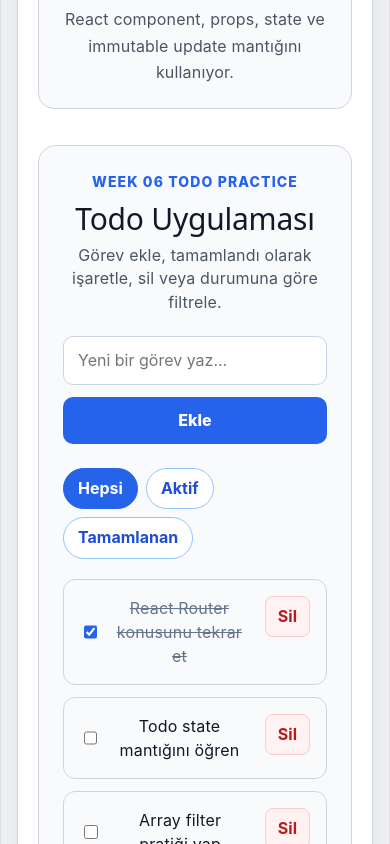
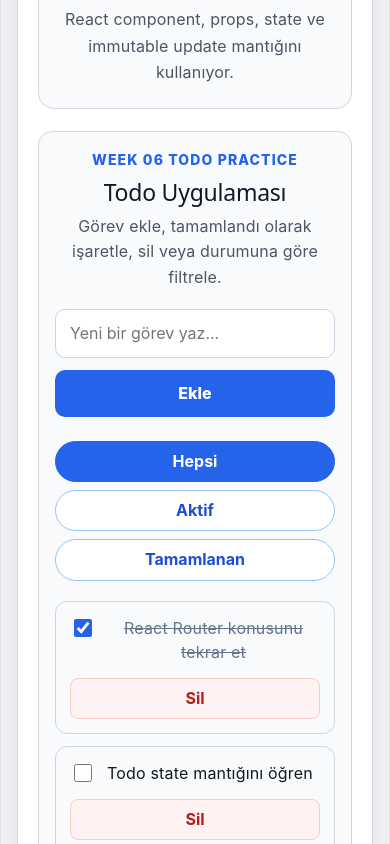
Before and after one commit to emirseren100/react-typescript-week-05-06, a React (Vite) app: page /projects in a window 390 px wide. Shown: the part 840-1684 px from the top of the page. Built offline with nearby package versions, Linux system fonts and the light colour scheme.

Commit message:
improve todo responsive layout

```diff
--- a/src/components/TodoApp.css
+++ b/src/components/TodoApp.css
@@ -178,16 +178,91 @@
   outline-offset: 3px;
 }
 
-@media (max-width: 600px) {
+@media (max-width: 760px) {
+  .todo-app {
+    margin-top: 28px;
+    padding: 20px;
+  }
+
+  .todo-heading h2 {
+    font-size: 26px;
+  }
+
   .todo-form {
+    align-items: stretch;
     flex-direction: column;
   }
 
+  .todo-form input,
   .todo-form button {
     width: 100%;
+  }
+
+  .todo-filters {
+    display: grid;
+    grid-template-columns: repeat(3, 1fr);
+  }
+
+  .todo-filter-button {
+    width: 100%;
+    padding-inline: 10px;
+    text-align: center;
   }
 
   .todo-item {
     align-items: flex-start;
   }
+
+  .todo-content {
+    align-items: flex-start;
+    flex: 1;
+  }
 }
+
+@media (max-width: 480px) {
+  .todo-app {
+    margin-top: 22px;
+    padding: 16px;
+    border-radius: 14px;
+  }
+
+  .todo-heading {
+    margin-bottom: 18px;
+  }
+
+  .todo-heading h2 {
+    font-size: 23px;
+  }
+
+  .todo-heading p:last-child {
+    line-height: 1.6;
+  }
+
+  .todo-filters {
+    grid-template-columns: 1fr;
+  }
+
+  .todo-item {
+    align-items: stretch;
+    flex-direction: column;
+    gap: 14px;
+    padding: 14px;
+  }
+
+  .todo-content {
+    width: 100%;
+  }
+
+  .todo-content input {
+    flex-shrink: 0;
+    margin-top: 3px;
+  }
+
+  .todo-delete-button {
+    width: 100%;
+  }
+
+  .todo-empty {
+    padding: 22px 14px;
+  }
+}
```
